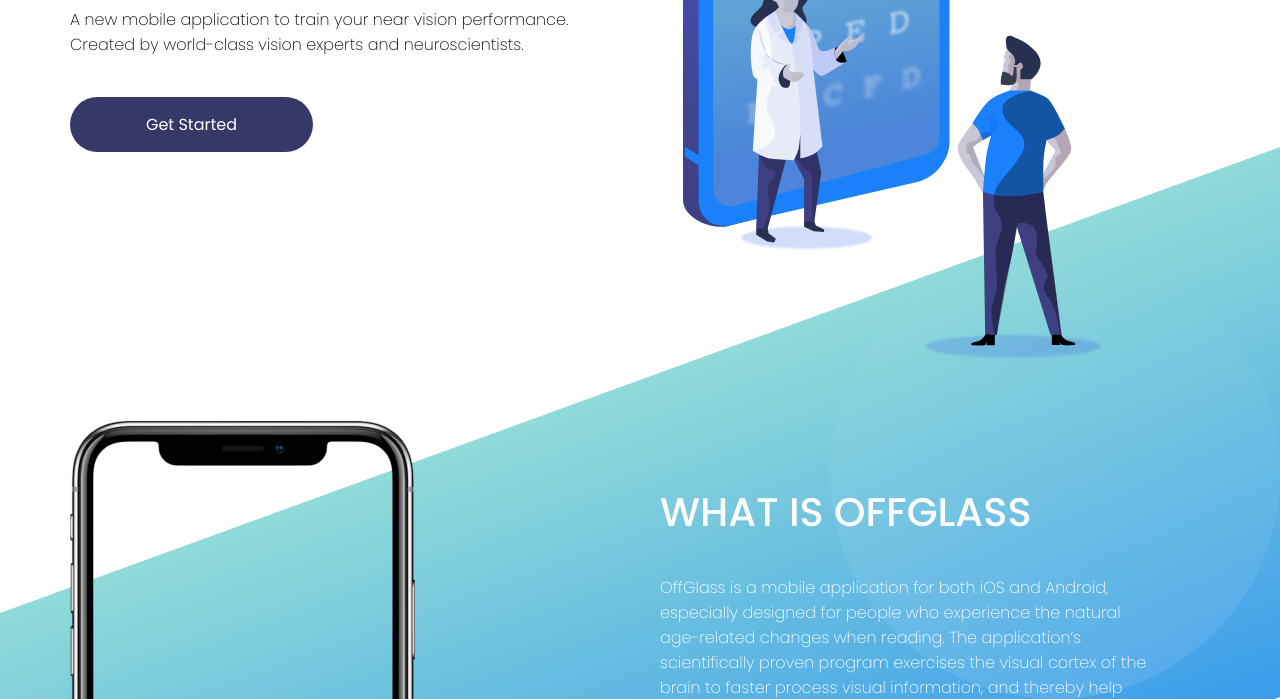
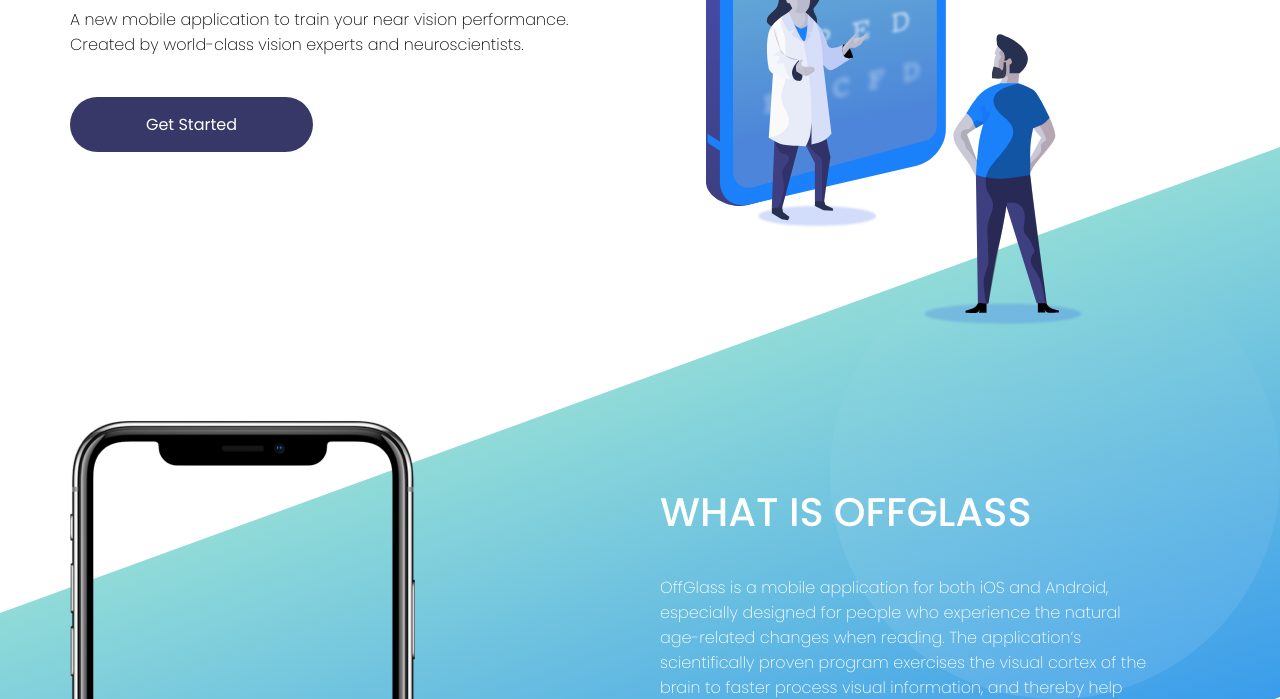
Before and after one commit to MigzRuiz/GlassOff, a website: page index.html in a window 1280 px wide. Shown: the part 481-1180 px from the top of the page. Drawn offline with Linux system fonts and the light colour scheme.

Commit message:
Saving the header style changes

```diff
--- a/sass/layout/_header.scss
+++ b/sass/layout/_header.scss
@@ -20,9 +20,10 @@
         &-right{
             z-index: 10;
             display: flex;
-            transform: scale(1);
+            transform: scale(.9);
         }
-    }/*
+    }
+    /*
     &__img{
         transform: scale(.8);
         &-phone{
```
Also changed, not shown: css/style.css.
